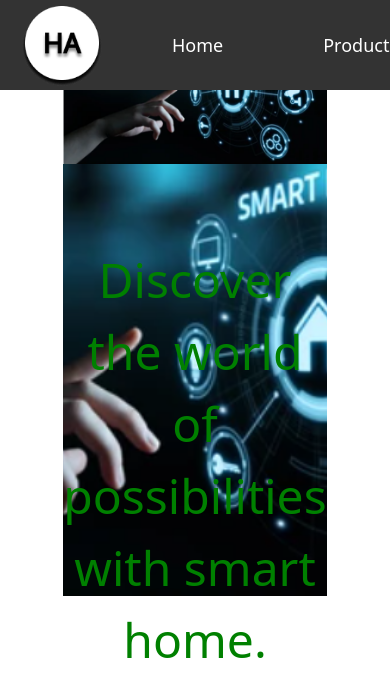
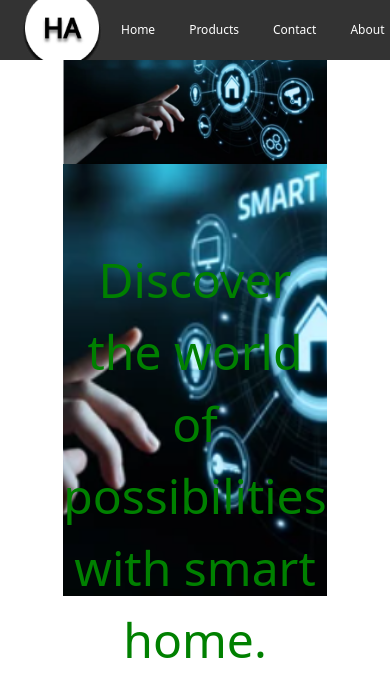
Before and after one commit to Ravindar832/my-app, a Next.js app: page / in a window 390 px wide. Shown: the top 696 px of the page. Built offline with nearby package versions, Linux system fonts and the light colour scheme.

Commit message:
added responsiveness

```diff
--- a/pages/index.tsx
+++ b/pages/index.tsx
@@ -14,13 +14,9 @@ export default function Home() {
             Home
           </a>
           <a href="#products">Products</a>
-          <a href="#news">News</a>
           <a href="#contact">Contact</a>
           <a href="#about">About</a>
           <a href="#profile">profile</a>
-          <form className="search-form">
-            <input type="text" placeholder="Search" />
-          </form>
         </div>
       </div>
 
--- a/styles/globals.css
+++ b/styles/globals.css
@@ -33,11 +33,13 @@ body {
   background-color: black; /* set your desired background color */
   background: linear-gradient(to bottom, #333, #333);
   position: fixed;
+  float: left;
   top: 0;
   left: 0;
   width: 100%;
   height: 90px; /* set the height of the navbar */
-  padding: 0 22px; /* add some padding to the navbar */
+  padding: 0 22px;
+  overflow: hidden; /* add some padding to the navbar */
 }
 
 .navbar img {
@@ -80,6 +82,59 @@ body {
   width: 385px;
   margin-right: 2rem;
 }
+/* Media queries for responsive design */
+@media screen and (max-width: 768px) {
+  .navbar {
+    height: 70px;
+  }
+
+  .navbar img {
+    margin-right: 10px;
+  }
+
+  .navbar_content a {
+    font-size: 16px;
+    padding: 20px;
+    margin: 0 10px;
+  }
+}
+
+@media screen and (max-width: 480px) {
+  .navbar {
+    height: 60px;
+  }
+
+  .navbar img {
+    margin-right: 2px;
+  }
+
+  .navbar_content a {
+    font-size: 12px;
+    padding: 13px;
+    margin: 0 4px;
+  }
+}
+@media screen and (max-width: 320px) {
+  .navbar {
+    height: 50px;
+  }
+
+  .navbar img {
+    margin-right: 0.5px;
+    height: 40px;
+    width: 40px;
+    margin-left: 0px;
+  }
+
+  .navbar_content {
+    margin-left: 0px;
+  }
+  .navbar_content a {
+    font-size: 10px;
+    padding: 8px;
+    margin: 0 2px;
+  }
+}
 
 .quote_space p {
   /* text-align: center; */
--- a/tailwind.config.js
+++ b/tailwind.config.js
@@ -6,6 +6,16 @@ module.exports = {
     './app/**/*.{js,ts,jsx,tsx}',
   ],
   theme: {
+    screens: {
+      tablet: '640px',
+      // => @media (min-width: 640px) { ... }
+
+      laptop: '1024px',
+      // => @media (min-width: 1024px) { ... }
+
+      desktop: '1280px',
+      // => @media (min-width: 1280px) { ... }
+    },
     extend: {
       backgroundImage: {
         'gradient-radial': 'radial-gradient(var(--tw-gradient-stops))',
```
